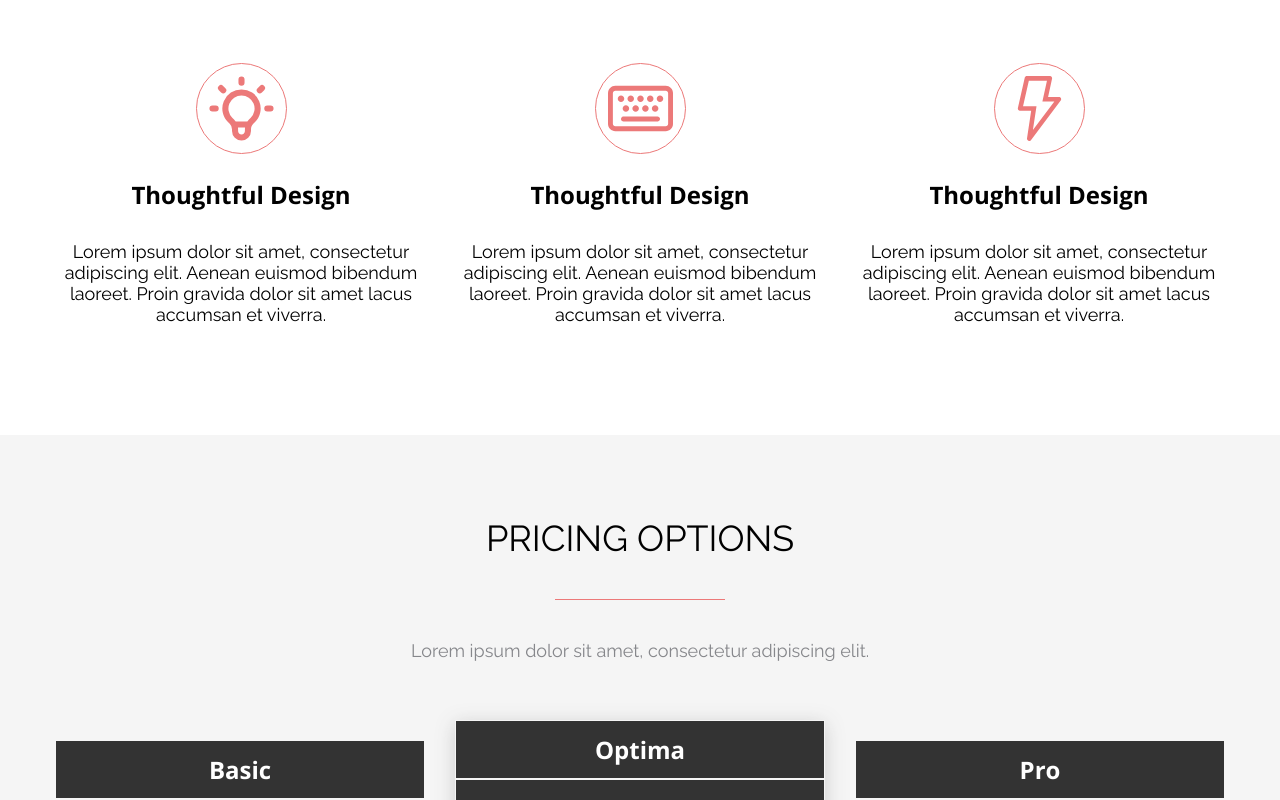
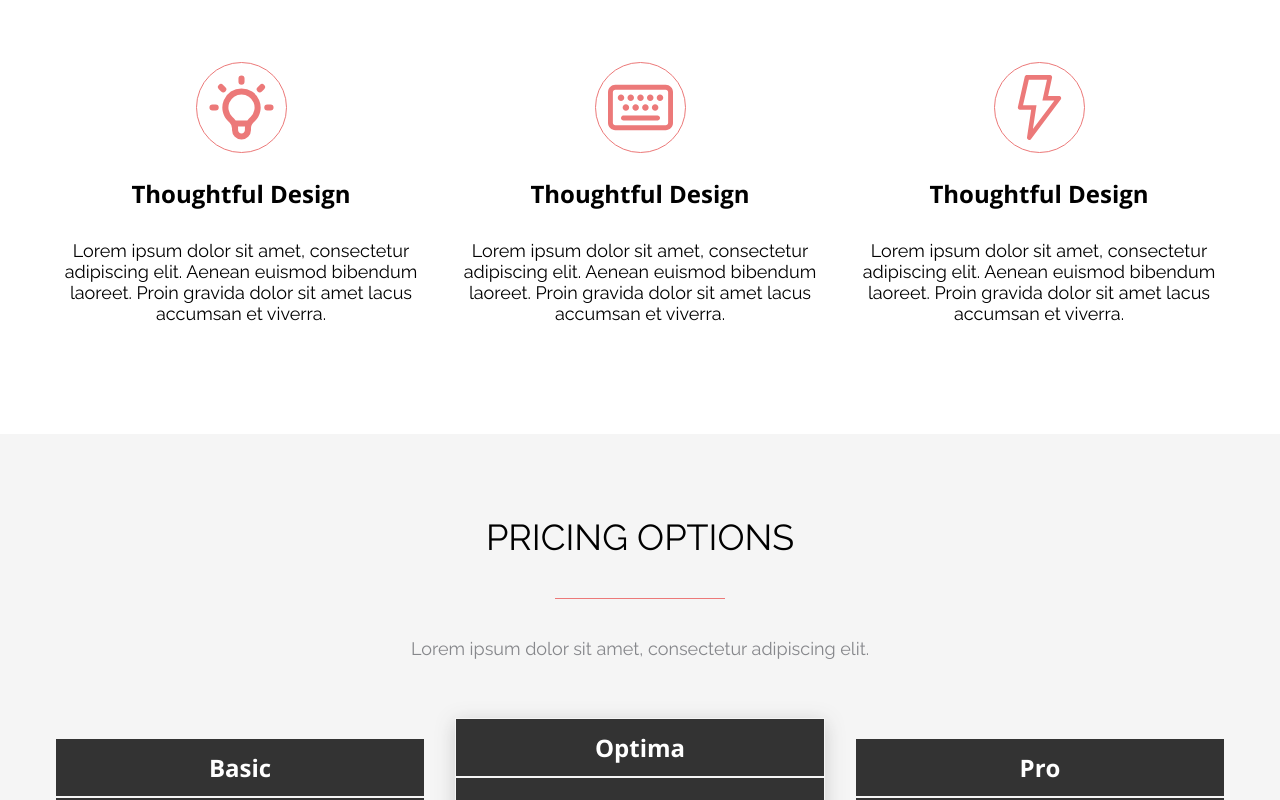
Before and after one commit to Natalina-Yarosh/axit, a plain HTML site: page axit/index.html in a window 1280 px wide. Shown: the part 835-1635 px from the top of the page. Drawn offline with nearby package versions, Linux system fonts and the light colour scheme.

Commit message:
fix(hw-5): fix css file

```diff
--- a/axit/style/style.css
+++ b/axit/style/style.css
@@ -63,8 +63,7 @@
     display: block;
     position: absolute;
     bottom: -2px;
-    width: 201px;
-    height: 0px;
+    width: 100%;
     border-bottom: 4px solid white;
 }
 
@@ -153,16 +152,21 @@
     line-height: 42px;
     text-align: center;
     text-transform: uppercase;
-    margin-bottom: 40px;
+    margin-bottom: 80px;
+    position: relative;
 }
 
-.title::after {
+.title::before {
     content: "";
     width: 170px;
-    height: 0px;
+    height: 1px;
     display: block;
-    border-bottom: 1px solid var(--main-color);
-    margin: 40px auto 0;
+    position: absolute;
+    background-color: var(--main-color);
+    margin: 0 auto;
+    left: 50%;
+    top: 100%;
+    transform: translate(-50%, 40px);
 }
 
 .border {
@@ -241,7 +245,6 @@
     margin-bottom: 0;
     line-height: 33px;
     padding: 12px 0;
-    border-bottom: 2px solid #F5F5F5;
     color: #FFFFFF;
     border: 1px solid #F5F5F5;
 }
```
